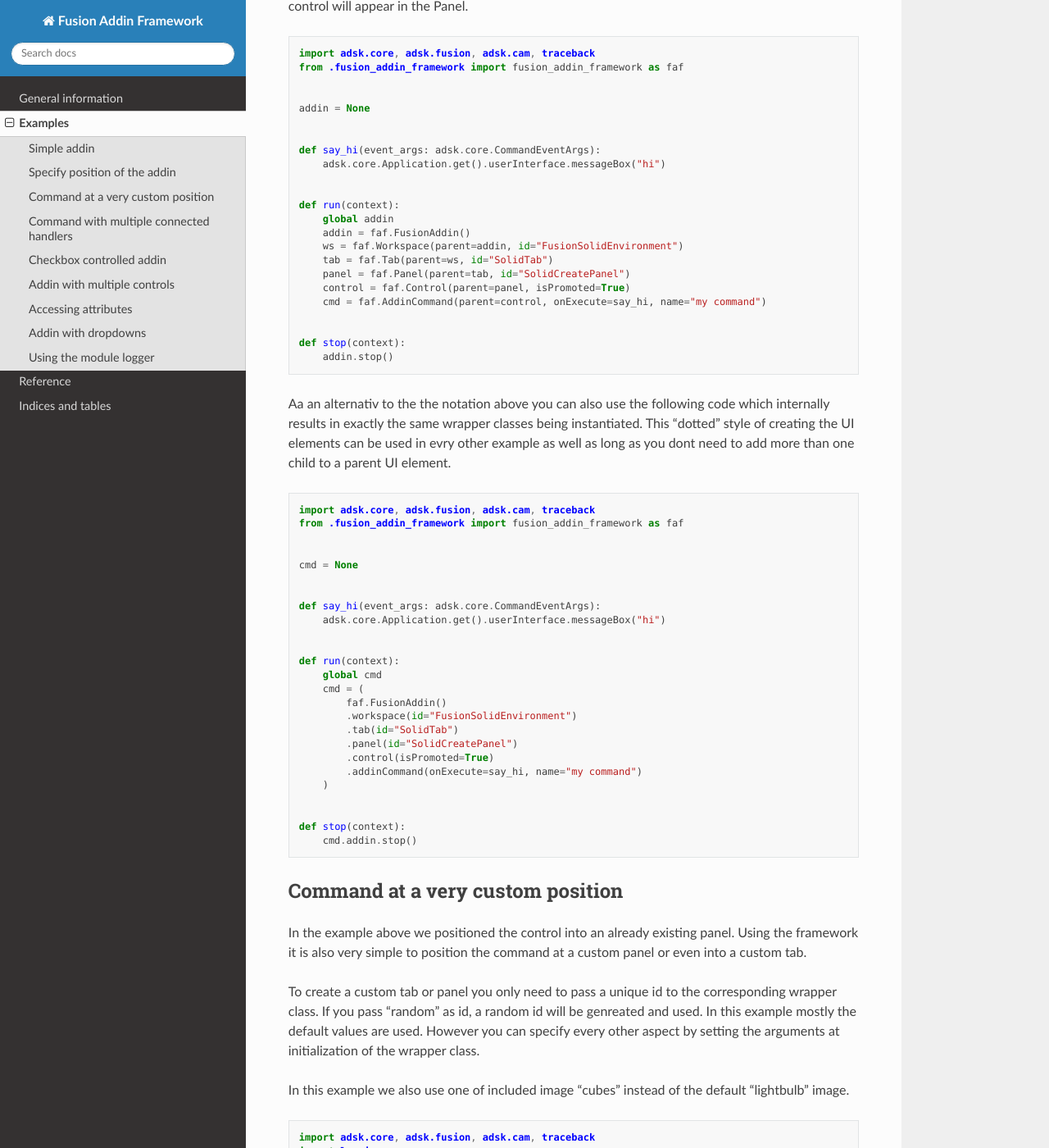
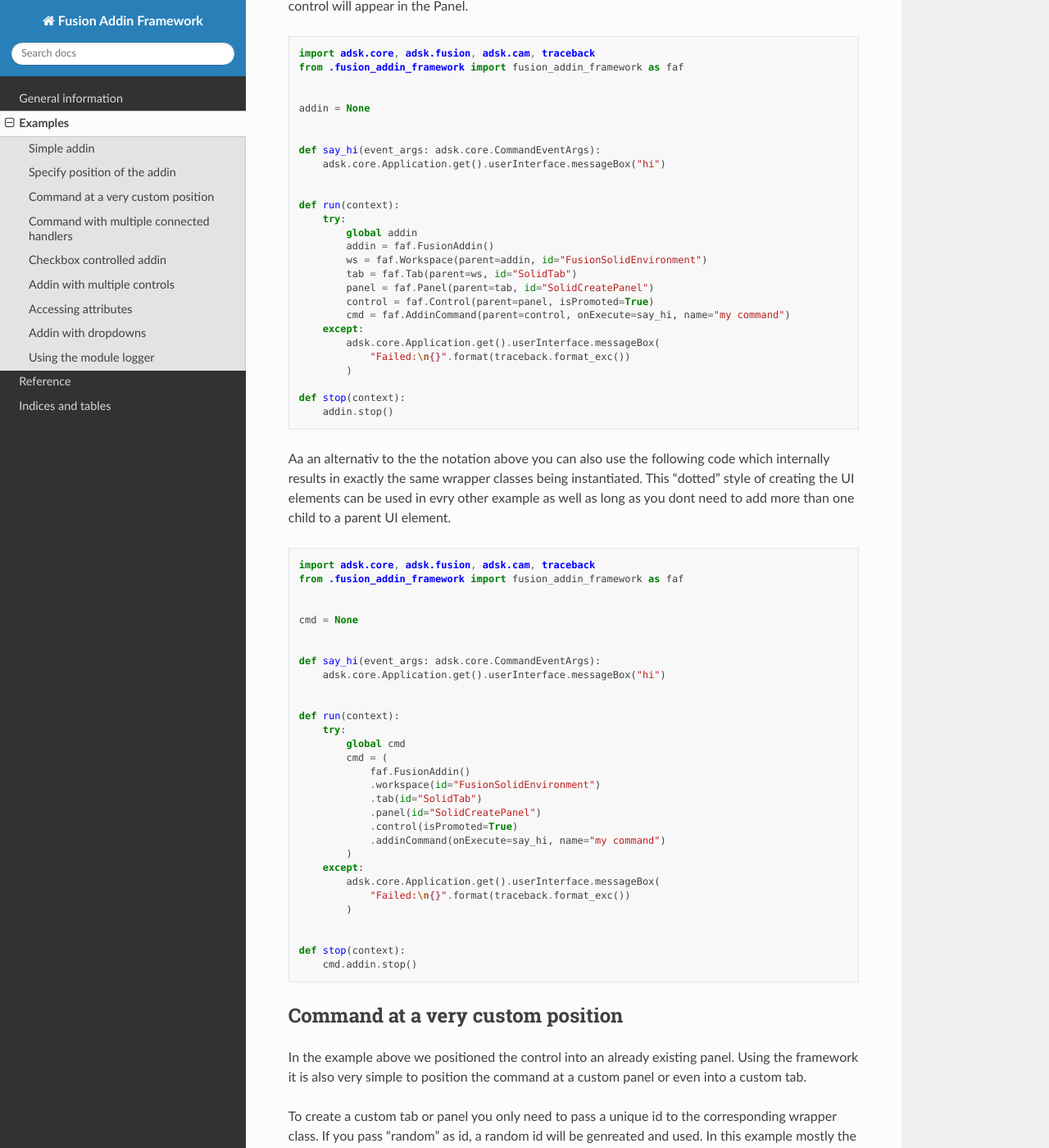
Before and after one commit to m0dd0/fusion_addin_framework, a Sphinx documentation site: the page built from docs/source/examples.rst, in a window 1280 px wide and 1400 px high, scrolled down 1278 px. Shown: the whole window at 82% size. Built offline with Sphinx 7.4.7 and the Read the Docs theme 2.0.0, drawn with Linux system fonts in a browser that asks for light colours; some of the changed text lies outside the part shown.

Commit message:
readme examples

```diff
--- a/docs/source/examples.rst
+++ b/docs/source/examples.rst
@@ -87,14 +87,18 @@ We set ``isPromoted=True`` so the control will appear in the Panel.
 
 
     def run(context):
-        global addin
-        addin = faf.FusionAddin()
-        ws = faf.Workspace(parent=addin, id="FusionSolidEnvironment")
-        tab = faf.Tab(parent=ws, id="SolidTab")
-        panel = faf.Panel(parent=tab, id="SolidCreatePanel")
-        control = faf.Control(parent=panel, isPromoted=True)
-        cmd = faf.AddinCommand(parent=control, onExecute=say_hi, name="my command")
-
+        try:
+            global addin
+            addin = faf.FusionAddin()
+            ws = faf.Workspace(parent=addin, id="FusionSolidEnvironment")
+            tab = faf.Tab(parent=ws, id="SolidTab")
+            panel = faf.Panel(parent=tab, id="SolidCreatePanel")
+            control = faf.Control(parent=panel, isPromoted=True)
+            cmd = faf.AddinCommand(parent=control, onExecute=say_hi, name="my command")
+        except:
+            adsk.core.Application.get().userInterface.messageBox(
+                "Failed:\n{}".format(traceback.format_exc())
+            )
 
     def stop(context):
         addin.stop()
@@ -120,15 +124,20 @@ as well as long as you dont need to add more than one child to a parent UI eleme
 
 
     def run(context):
-        global cmd
-        cmd = (
-            faf.FusionAddin()
-            .workspace(id="FusionSolidEnvironment")
-            .tab(id="SolidTab")
-            .panel(id="SolidCreatePanel")
-            .control(isPromoted=True)
-            .addinCommand(onExecute=say_hi, name="my command")
-        )
+        try:
+            global cmd
+            cmd = (
+                faf.FusionAddin()
+                .workspace(id="FusionSolidEnvironment")
+                .tab(id="SolidTab")
+                .panel(id="SolidCreatePanel")
+                .control(isPromoted=True)
+                .addinCommand(onExecute=say_hi, name="my command")
+            )
+        except:
+            adsk.core.Application.get().userInterface.messageBox(
+                "Failed:\n{}".format(traceback.format_exc())
+            )
 
 
     def stop(context):
@@ -179,7 +188,9 @@ image.
                 parent=control, onExecute=say_hi, name="my command", resourceFolder="cubes"
             )
         except:
-            print("except")
+            adsk.core.Application.get().userInterface.messageBox(
+                "Failed:\n{}".format(traceback.format_exc())
+            )
 
 
     def stop(context):
@@ -329,24 +330,29 @@ both activate the same command.
 
 
     def run(context):
-        global addin
-        addin = faf.FusionAddin()
-        ws = faf.Workspace(parent=addin, id="FusionSolidEnvironment")
+        try:
+            global addin
+            addin = faf.FusionAddin()
+            ws = faf.Workspace(parent=addin, id="FusionSolidEnvironment")
 
-        solid_tab = faf.Tab(parent=ws, id="SolidTab")
-        tools_tab = faf.Tab(parent=ws, id="ToolsTab")
+            solid_tab = faf.Tab(parent=ws, id="SolidTab")
+            tools_tab = faf.Tab(parent=ws, id="ToolsTab")
 
-        solid_panel = faf.Panel(parent=solid_tab, id="SolidCreatePanel")
-        addin_panel = faf.Panel(parent=tools_tab, id="SolidScriptsAddinsPanel")
+            solid_panel = faf.Panel(parent=solid_tab, id="SolidCreatePanel")
+            addin_panel = faf.Panel(parent=tools_tab, id="SolidScriptsAddinsPanel")
 
-        control_1 = faf.Control(parent=solid_panel, isPromoted=True)
-        control_2 = faf.Control(parent=addin_panel, isPromoted=True)
+            control_1 = faf.Control(parent=solid_panel, isPromoted=True)
+            control_2 = faf.Control(parent=addin_panel, isPromoted=True)
 
-        # this command has two parental controls and can therfore be acticated from
-        # different postions in the UI
-        cmd = faf.AddinCommand(
-            parent=[control_1, control_2], onExecute=say_hi, name="my command"
-        )
+            # this command has two parental controls and can therfore be acticated from
+            # different postions in the UI
+            cmd = faf.AddinCommand(
+                parent=[control_1, control_2], onExecute=say_hi, name="my command"
+            )
+        except:
+            adsk.core.Application.get().userInterface.messageBox(
+                "Failed:\n{}".format(traceback.format_exc())
+            )
 
 
     def stop(context):
@@ -374,62 +380,67 @@ looked up in the API documentation of the wrapped class.
 
 
     def run(context):
-        global addin
-        addin = faf.FusionAddin()
+        try:
+            global addin
+            addin = faf.FusionAddin()
 
-        # access the attributes and methods of the workspace instance
-        ws = faf.Workspace(parent=addin, id="FusionSolidEnvironment")
-        print(ws.parent)
-        print(ws.addin)
-        print(ws.isActive)
-        print(ws.name)
-        print(ws.objectType)
-        print(ws.productType)
-        print(ws.resourceFolder)
-        print(ws.toolClipFilename)
-        ws.activate()
-        # ...
+            # access the attributes and methods of the workspace instance
+            ws = faf.Workspace(parent=addin, id="FusionSolidEnvironment")
+            print(ws.parent)
+            print(ws.addin)
+            print(ws.isActive)
+            print(ws.name)
+            print(ws.objectType)
+            print(ws.productType)
+            print(ws.resourceFolder)
+            print(ws.toolClipFilename)
+            ws.activate()
+            # ...
 
-        tab = faf.Tab(parent=ws, id="SolidTab")
-        print(tab.parent)
-        print(tab.id)
-        print(tab.index)
-        print(tab.isActive)
-        print(tab.name)
-        print(tab.objectType)
-        tab.activate()
-        # ...
+            tab = faf.Tab(parent=ws, id="SolidTab")
+            print(tab.parent)
+            print(tab.id)
+            print(tab.index)
+            print(tab.isActive)
+            print(tab.name)
+            print(tab.objectType)
+            tab.activate()
+            # ...
 
-        panel = faf.Panel(parent=tab, id="SolidCreatePanel")
-        print(panel.parent)
-        print(panel.controls)
-        print(panel.id)
-        print(panel.isValid)
-        print(panel.isVisible)
-        print(panel.name)
-        print(panel.indexWithinTab("SolidTab"))
-        # ...
+            panel = faf.Panel(parent=tab, id="SolidCreatePanel")
+            print(panel.parent)
+            print(panel.controls)
+            print(panel.id)
+            print(panel.isValid)
+            print(panel.isVisible)
+            print(panel.name)
+            print(panel.indexWithinTab("SolidTab"))
+            # ...
 
-        button = faf.Control(parent=panel, isPromoted=True)
-        print(button.parent)
-        print(button.commandDefinition)
-        print(button.id)
-        print(button.isPromoted)
-        button.isPromoted = False
-        button.isPromotedByDefault = False
-        print(button.isVisible)
-        print(button.objectType)
-        print(button.parent)
-        # ...
+            button = faf.Control(parent=panel, isPromoted=True)
+            print(button.parent)
+            print(button.commandDefinition)
+            print(button.id)
+            print(button.isPromoted)
+            button.isPromoted = False
+            button.isPromotedByDefault = False
+            print(button.isVisible)
+            print(button.objectType)
+            print(button.parent)
+            # ...
 
-        cmd = faf.AddinCommand(parent=button, onExecute=say_hi, name="my command")
-        print(cmd.parent)
-        print(cmd.controlDefinition)
-        print(cmd.isVisible)
-        print(cmd.id)
-        print(cmd.isNative)
-        print(cmd.resourceFolder)
-        # ...
+            cmd = faf.AddinCommand(parent=button, onExecute=say_hi, name="my command")
+            print(cmd.parent)
+            print(cmd.controlDefinition)
+            print(cmd.isVisible)
+            print(cmd.id)
+            print(cmd.isNative)
+            print(cmd.resourceFolder)
+            # ...
+        except:
+            adsk.core.Application.get().userInterface.messageBox(
+                "Failed:\n{}".format(traceback.format_exc())
+            )
 
 
     def stop(context):
@@ -511,26 +517,31 @@ to Fusions integrated text pallette.
 
 
     def run(context):
-        logger = logging.getLogger(faf.__name__)
-        logger.setLevel(logging.DEBUG)
-        stream_handler = logging.StreamHandler()
-        logger.addHandler(stream_handler)
-        palette_handler = faf.utils.TextPaletteLoggingHandler()
-        logger.addHandler(palette_handler)
+        try:
+            logger = logging.getLogger(faf.__name__)
+            logger.setLevel(logging.DEBUG)
+            stream_handler = logging.StreamHandler()
+            logger.addHandler(stream_handler)
+            palette_handler = faf.utils.TextPaletteLoggingHandler()
+            logger.addHandler(palette_handler)
 
-        # alternativly you can use this utiltiy function
-        # faf.utils.create_logger(
-        #     faf.__name__,
-        #     [logging.StreamHandler(), faf.utils.TextPaletteLoggingHandler()],
-        # )
+            # alternativly you can use this utiltiy function
+            # faf.utils.create_logger(
+            #     faf.__name__,
+            #     [logging.StreamHandler(), faf.utils.TextPaletteLoggingHandler()],
+            # )
 
-        global addin
-        addin = faf.FusionAddin()
-        ws = faf.Workspace(parent=addin, id="FusionSolidEnvironment")
-        tab = faf.Tab(parent=ws, id="SolidTab")
-        panel = faf.Panel(parent=tab, id="SolidCreatePanel")
-        control = faf.Control(parent=panel, isPromoted=True)
-        cmd = faf.AddinCommand(parent=control, onExecute=say_hi, name="my command")
+            global addin
+            addin = faf.FusionAddin()
+            ws = faf.Workspace(parent=addin, id="FusionSolidEnvironment")
+            tab = faf.Tab(parent=ws, id="SolidTab")
+            panel = faf.Panel(parent=tab, id="SolidCreatePanel")
+            control = faf.Control(parent=panel, isPromoted=True)
+            cmd = faf.AddinCommand(parent=control, onExecute=say_hi, name="my command")
+        except:
+            adsk.core.Application.get().userInterface.messageBox(
+                "Failed:\n{}".format(traceback.format_exc())
+            )
 
 
     def stop(context):
```
Also changed, not shown: other parts of docs/source/examples.rst (+3 -18 lines), README.md (+69 -1 lines).
